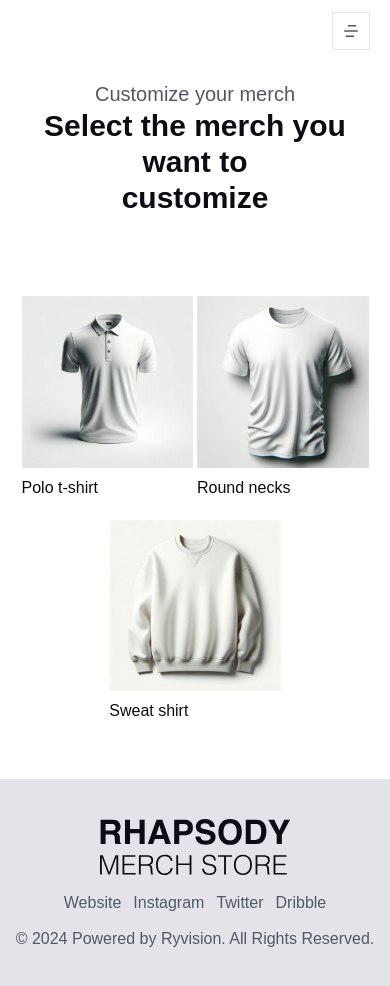
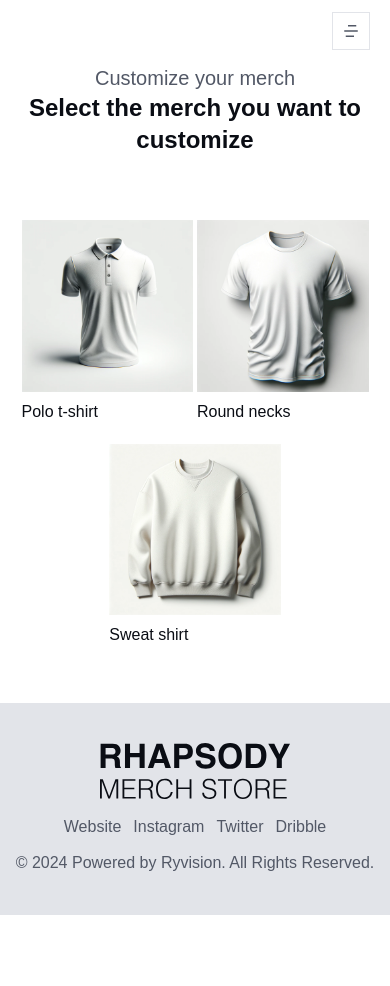
Before and after one commit to damzymichael/special-journey, a Vue app: page /products in a window 390 px wide. Shown: the top 986 px of the page. After the commit the page ends 915 px from the top, so only its background shows below. Built offline with nearby package versions, Linux system fonts and the light colour scheme.

Commit message:
space changed

```diff
--- a/src/views/ProductsPage.vue
+++ b/src/views/ProductsPage.vue
@@ -14,12 +14,12 @@ const categories: Product[] = [
 
 <template>
   <div class="px-5">
-    <header class="py-20">
+    <header class="py-16 sm:py-20">
       <h1 class="text-sub/500 text-center text-xl">Customize your merch</h1>
-      <h1 class="text-center font-bold text-3xl text-main/900">
+      <h2 class="text-center font-bold text-2xl sm:text-3xl text-main/900">
         Select the merch you want to <br />
         customize
-      </h1>
+      </h2>
     </header>
     <Products :products="categories" />
   </div>
```
